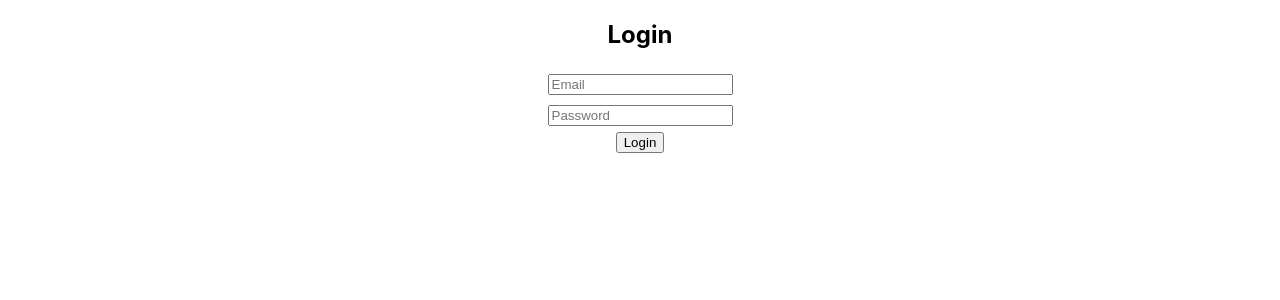
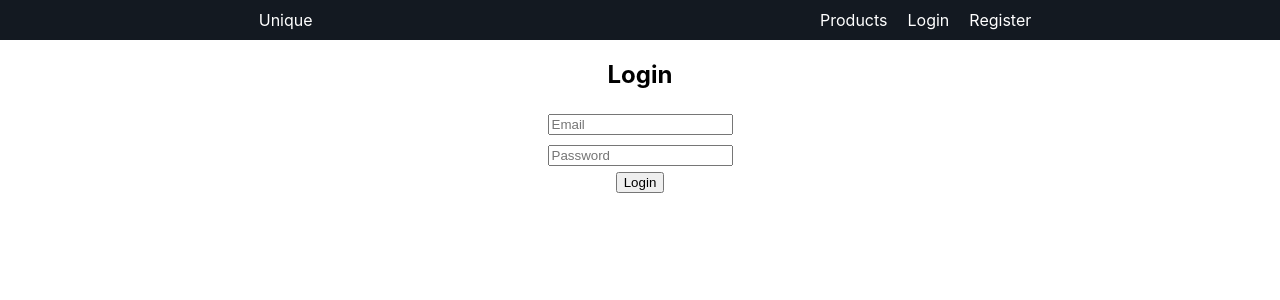
Before and after one commit to edwardBenedict/ed-commerce-mern, a React (Create React App) app: page /login in a window 1280 px wide. Shown: the top 300 px of the page. Built offline with nearby package versions, Linux system fonts and the light colour scheme.

Commit message:
feat: add navbar

```diff
--- /dev/null
+++ b/src/components/navbar/Navbar.js
@@ -0,0 +1,16 @@
+import styles from "./Navbar.module.css";
+
+const Navbar = () => {
+  return (
+    <nav className={styles.navbarWrapper}>
+      <div>Unique</div>
+      <div className={styles.rightBar}>
+        <a href="/products">Products</a>
+        <a href="/login">Login</a>
+        <a href="/register">Register</a>
+      </div>
+    </nav>
+  );
+};
+
+export default Navbar;
--- /dev/null
+++ b/src/components/navbar/Navbar.module.css
@@ -0,0 +1,14 @@
+.navbarWrapper {
+  display: flex;
+  width: 100%;
+  justify-content: space-around;
+  padding: 10px;
+  background-color: #131921;
+  color: white;
+}
+
+.rightBar a {
+  padding: 10px;
+  color: white;
+  text-decoration: none;
+}
--- a/src/helpers/AppRouter.js
+++ b/src/helpers/AppRouter.js
@@ -2,10 +2,12 @@ import { BrowserRouter, Routes, Route } from "react-router-dom";
 import Home from "../pages/home/Home";
 import Register from "../pages/register/Register";
 import Login from "../pages/login/Login";
+import Navbar from "../components/navbar/Navbar";
 
 const AppRouter = () => {
   return (
     <BrowserRouter>
+      <Navbar />
       <Routes>
         <Route exact path="/" element={<Home />} />
         <Route path="/register" element={<Register />} />
--- a/src/pages/home/Home.js
+++ b/src/pages/home/Home.js
@@ -4,9 +4,6 @@ const Home = () => {
   return (
     <div className="centerize">
       <h1>Home </h1>
-      <a href="/register">Register</a>
-      <br />
-      <a href="/login">Login</a>
     </div>
   );
 };
```
